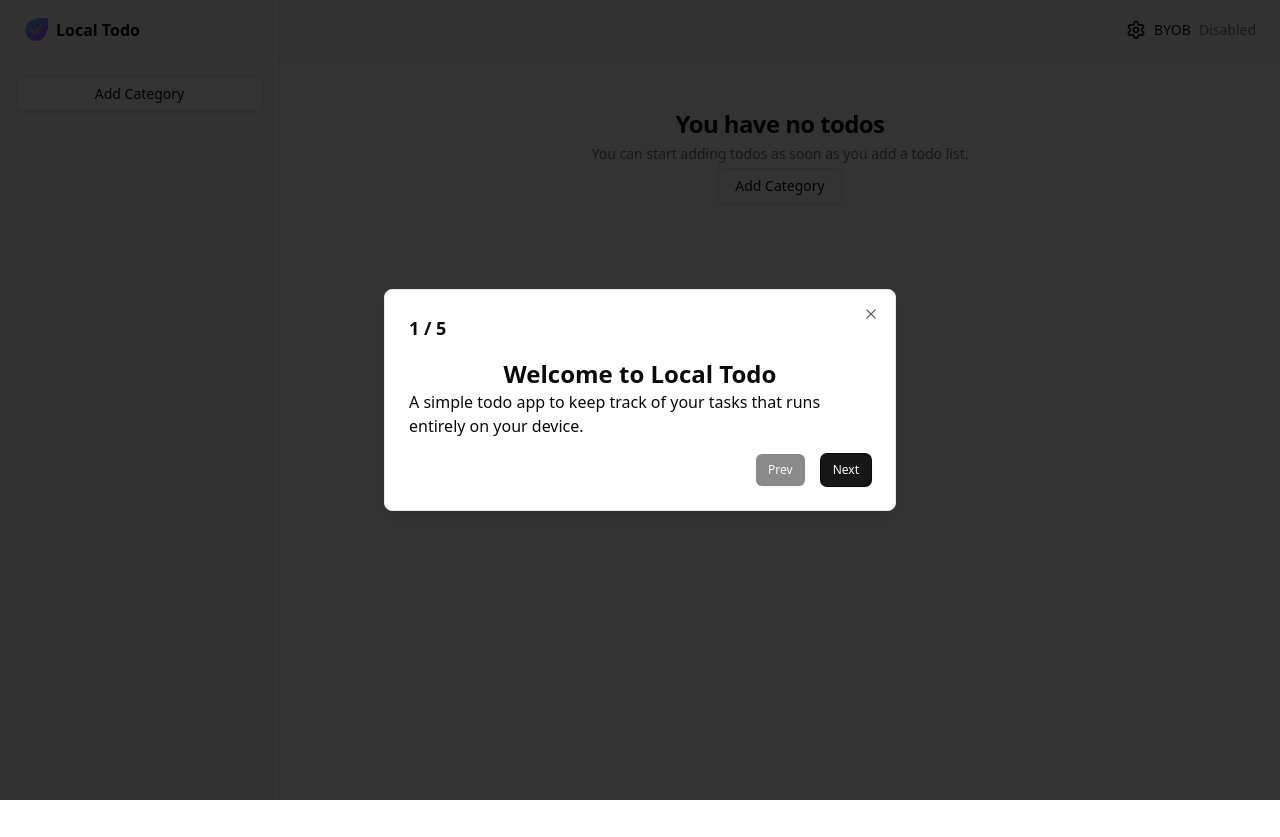
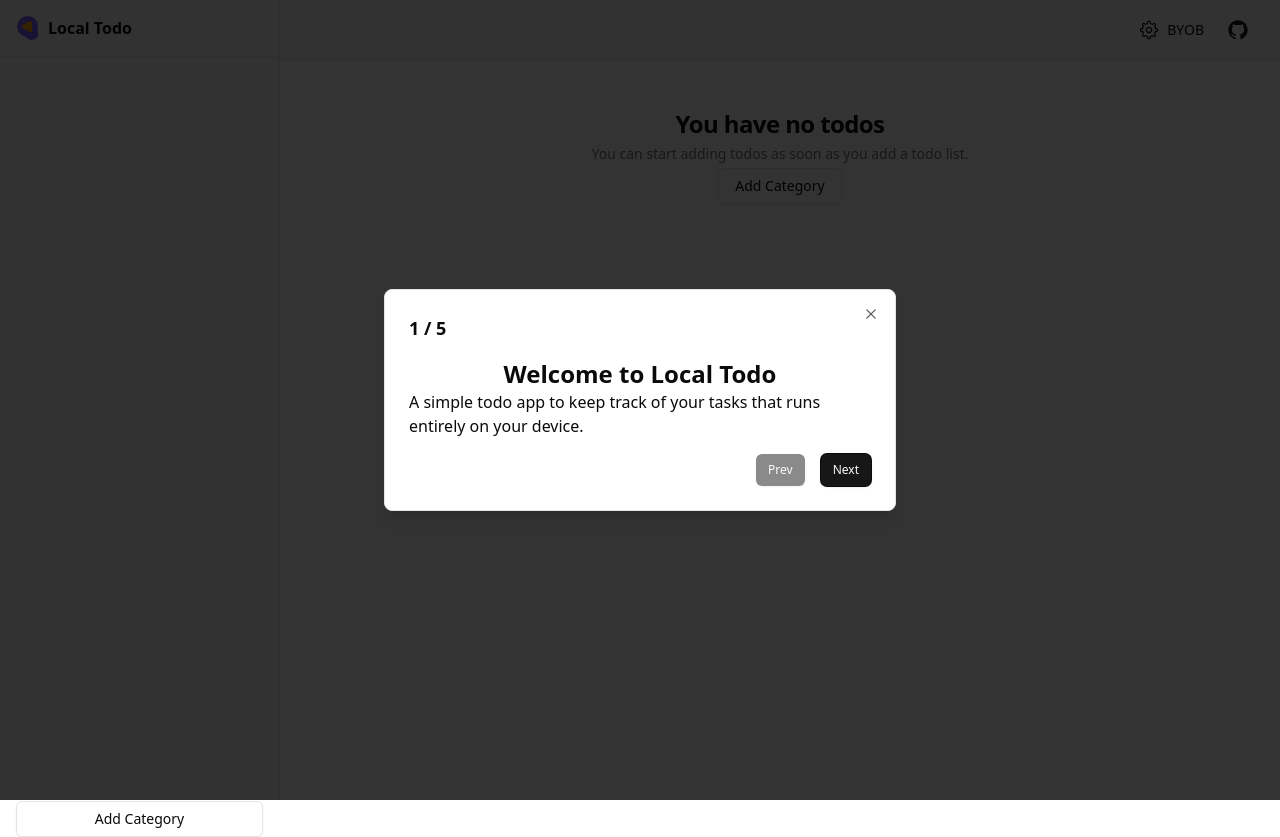
Before and after one commit to Braggedtooth/local-todo, a React (Vite) app: page / in a window 1280 px wide. Before the commit the page ends 800 px from the top, so only its background shows below. Built offline with nearby package versions, Linux system fonts and the light colour scheme.

Commit message:
Update dependencies and fix UI issues

```diff
--- a/index.html
+++ b/index.html
@@ -5,6 +5,7 @@
     <link rel="icon" type="image/svg+xml" href="/vite.svg" />
     <meta name="viewport" content="width=device-width, initial-scale=1.0" />
     <title>Localtodo</title>
+    <meta name="description" content="A simple todo app" />
   </head>
   <body>
     <div id="root"></div>
--- a/package.json
+++ b/package.json
@@ -27,7 +27,6 @@
     "clsx": "^2.1.0",
     "cmdk": "^1.0.0",
     "ky": "^1.2.3",
-    "lucide-react": "^0.363.0",
     "next-themes": "^0.3.0",
     "react": "^18.2.0",
     "react-dom": "^18.2.0",
--- a/src/components/categories.tsx
+++ b/src/components/categories.tsx
@@ -23,8 +23,8 @@ export const CategoriesList = ({ toggle }: { toggle?: () => void }) => {
     setCategories(store.todoList);
   }, [store.todoList]);
   return (
-    <div className="grid gap-2 px-4 text-lg font-medium">
-      <ScrollArea className="max-h-[45rem]">
+    <>
+      <ScrollArea className="h-[50%] lg:h-[45rem]">
         {categories.map((category) => (
           <div
             key={category.id}
@@ -48,7 +48,7 @@ export const CategoriesList = ({ toggle }: { toggle?: () => void }) => {
           toggle?.();
         }}
       />
-    </div>
+    </>
   );
 };
 
--- a/src/components/header.tsx
+++ b/src/components/header.tsx
@@ -1,19 +1,32 @@
 import { useConfig } from "@/hooks/use-config";
 import { Popover, PopoverContent, PopoverTrigger } from "./ui/popover";
-import { cn } from "@/lib/utils";
 import { Input } from "./ui/input";
 import { Switch } from "./ui/switch";
 import { Button } from "./ui/button";
-import { PlusIcon, Settings, XCircleIcon } from "lucide-react";
+
 import { useState } from "react";
 import { useStore } from "@/hooks/use-store";
-import { ArrowUpIcon, ArrowDownIcon, ReloadIcon } from "@radix-ui/react-icons";
+import {
+  ArrowUpIcon,
+  ArrowDownIcon,
+  ReloadIcon,
+  GearIcon,
+  Cross1Icon,
+  PlusIcon,
+} from "@radix-ui/react-icons";
 import { DocsModal } from "./docs-modal";
 import { useDebounceValue } from "usehooks-ts";
+import { Label } from "./ui/label";
+import { cn } from "@/lib/utils";
 
 export const Byob = () => {
-  const { config, toggleByob, setBackendUrl, toggleOnboardingScreen } =
-    useConfig();
+  const {
+    config,
+    toggleByob,
+    setBackendUrl,
+    toggleOnboardingScreen,
+    toggleForcePush,
+  } = useConfig();
   const [url, setUrl] = useState(config.backendUrl ?? "");
   const [backendUrl] = useDebounceValue(url, 500);
   const {
@@ -36,25 +49,19 @@ export const Byob = () => {
     <Popover>
       <PopoverTrigger>
         <div className="flex items-center gap-2 text-sm font-medium">
-          <Settings className="h-5 w-5" />
+          <GearIcon
+            className={cn("h-5 w-5", config.byob && " text-green-500")}
+          />
           <span>BYOB</span>
-          <span
-            className={cn(
-              "text-muted-foreground",
-              config.byob && "text-green-400",
-            )}
-          >
-            {config.byob ? "Enabled" : "Disabled"}
-          </span>
         </div>
       </PopoverTrigger>
-      <PopoverContent className="w-[28rem]">
-        <div className="flex flex-col gap-2 p-4">
+      <PopoverContent className="w-80">
+        <div className="flex flex-col gap-2 ">
           <p className="text-sm text-muted-foreground">
             BYOB stands for Bring Your Own Backend. When enabled, the app will
             send event to the specified backend URL with the specified headers.
-            <DocsModal />
           </p>
+          <DocsModal />
           <div className="flex flex-row items-center justify-between rounded-lg border p-3 shadow-sm">
             <p className="text-sm text-muted-foreground">Enable BYOB</p>
             <Switch
@@ -125,6 +132,16 @@ export const Byob = () => {
                       Data is not in sync
                     </p>
                   )}
+                  {shouldPull && !shouldPush && (
+                    <div className="flex flex-row items-center gap-2">
+                      <Switch
+                        id="force-push"
+                        checked={!config.forcePush}
+                        onCheckedChange={toggleForcePush}
+                      />
+                      <Label htmlFor="force-push">Force push?</Label>
+                    </div>
+                  )}
                 </div>
                 <div className="flex flex-row space-x-2 ">
                   <Button
@@ -194,7 +211,7 @@ const HeaderItem = ({ hkey, value }: { hkey: string; value: string }) => {
         className="h-6 w-6"
         onClick={() => removeHeaders(hkey)}
       >
-        <XCircleIcon className="h-4 w-4" />
+        <Cross1Icon className="h-4 w-4" />
       </Button>
     </div>
   );
--- a/src/components/icons/index.tsx
+++ b/src/components/icons/index.tsx
@@ -1,32 +1,22 @@
+import { cn } from "@/lib/utils";
+import { SVGProps } from "react";
+
 export const Icons = {
-  logo: function Logo(props: React.SVGProps<SVGSVGElement>) {
+  logo: function Logo({ className, ...props }: SVGProps<SVGSVGElement>) {
     return (
       <svg
         xmlns="http://www.w3.org/2000/svg"
-        width="100"
-        height="100"
-        viewBox="0 0 100 100"
+        width={103}
+        height={114}
+        viewBox="0 0 103 114"
+        className={cn("h-6 w-6", className)}
         {...props}
       >
-        <defs>
-          <linearGradient id="gradient1" x1="0%" y1="0%" x2="100%" y2="100%">
-            <stop offset="0%" style={{ stopColor: "#41D1FF" }} />
-            <stop offset="100%" style={{ stopColor: "#BD34FE" }} />
-          </linearGradient>
-          <linearGradient id="gradient2" x1="0%" y1="0%" x2="100%" y2="100%">
-            <stop offset="0%" style={{ stopColor: "#FFEA83" }} />
-            <stop offset="100%" style={{ stopColor: "#FFA800" }} />
-          </linearGradient>
-        </defs>
+        <circle cx={50} cy={50} r={50} fill="#7B61FF" />
+        <ellipse cx={68} cy={85} rx={32} ry={29} fill="#7B61FF" />
         <path
-          d="M50,5 A45,45 0 1,0 95,50 A45,45 0 1,0 50,5"
-          fill="url(#gradient1)"
-        />
-        <path
-          d="M30,50 L45,65 L70,30"
-          stroke="url(#gradient2)"
-          stroke-width="5"
-          fill="none"
+          d="M57.811 24.8727C62.9984 21.9008 69.4939 25.4615 69.7788 31.4331L71.4977 67.4676C71.7955 73.7099 65.1414 77.8679 59.6614 74.8639L26.6401 56.7629C21.16 53.7589 21.0862 45.9128 26.5087 42.8062L57.811 24.8727Z"
+          fill="#FFA800"
         />
       </svg>
     );
--- a/src/components/layout.tsx
+++ b/src/components/layout.tsx
@@ -1,4 +1,4 @@
-import { Button } from "@/components/ui/button";
+import { Button, buttonVariants } from "@/components/ui/button";
 import { Sheet, SheetContent, SheetTrigger } from "@/components/ui/sheet";
 import { CategoriesList } from "./categories";
 
@@ -8,21 +8,22 @@ import { useToggle } from "usehooks-ts";
 import { Byob } from "./header";
 import { Onboarding } from "./onboarding";
 import { Icons } from "./icons";
+import { GitHubLogoIcon } from "@radix-ui/react-icons";
+import { cn } from "@/lib/utils";
 
 export function Dashboard() {
   const [open, toggle] = useToggle(false);
   return (
     <div className="grid min-h-screen w-full md:grid-cols-[220px_1fr] lg:grid-cols-[280px_1fr]">
       <div className="hidden border-r bg-muted/40 md:block">
-        <div className="flex h-full max-h-screen flex-col gap-2">
-          <div className="h-18 flex items-center border-b px-4 lg:h-[60px] lg:px-6">
+        <div className="flex h-full max-h-screen flex-col gap-2 space-y-2">
+          <div className="h-18 flex items-center border-b p-4">
             <a href="/" className="flex items-center gap-2 font-semibold">
               <Icons.logo className="h-6 w-6" />
-
               <span className="">Local Todo</span>
             </a>
           </div>
-          <div className="flex-1">
+          <div className="grid gap-2 px-4 text-lg font-medium">
             <CategoriesList />
           </div>
         </div>
@@ -40,16 +41,36 @@ export function Dashboard() {
                 <span className="sr-only">Toggle navigation menu</span>
               </Button>
             </SheetTrigger>
-            <SheetContent side="left" className="flex flex-col">
+            <SheetContent side="left" className="flex flex-col space-y-2">
+              <div className="mb-2 flex items-center gap-2 text-lg font-semibold">
+                <Icons.logo />
+                <span className="">Local Todo</span>
+              </div>
+              {/* <div className="mb-2 grid gap-2 text-lg font-medium"> */}
               <CategoriesList toggle={toggle} />
+              {/* </div> */}
             </SheetContent>
           </Sheet>
           <div className="w-full flex-1" />
           <Byob />
+          <a
+            className={cn(
+              buttonVariants({
+                variant: "link",
+                size: "icon",
+                className: "shrink-0",
+              }),
+            )}
+            target="_blank"
+            rel="noreferrer"
+            href="https://github.com/Braggedtooth/local-todo"
+          >
+            <GitHubLogoIcon className="h-5 w-5" />
+          </a>
         </header>
         <main className="flex flex-1 flex-col gap-4 p-4 lg:gap-6 lg:p-6">
           <Heading />
-          <div className="">
+          <div className="flex-1">
             <TodoList />
           </div>
           <Onboarding />
--- a/src/components/todos.tsx
+++ b/src/components/todos.tsx
@@ -34,11 +34,7 @@ export const TodoList = () => {
   if (todos.length === 0) {
     return <EmptyState />;
   }
-  return (
-    <div>
-      <DataTable data={todos} columns={columns} />
-    </div>
-  );
+  return <DataTable data={todos} columns={columns} />;
 };
 
 export const TodoItem = ({ todo }: { todo: Todo }) => {
--- a/src/hooks/use-store.ts
+++ b/src/hooks/use-store.ts
@@ -1,15 +1,13 @@
 import {
+  CrossCircledIcon,
+  CircleIcon,
+  ClockIcon,
+  CheckIcon,
   QuestionMarkCircledIcon,
-  StopwatchIcon,
-  CheckCircledIcon,
-  CrossCircledIcon,
-} from "@radix-ui/react-icons";
-import {
-  CircleIcon,
   ArrowDownIcon,
   ArrowRightIcon,
   ArrowUpIcon,
-} from "lucide-react";
+} from "@radix-ui/react-icons";
 
 import { toast } from "sonner";
 import { useLocalStorage, useReadLocalStorage } from "usehooks-ts";
@@ -35,12 +33,12 @@ export const statuses = [
   {
     value: "in progress",
     label: "In Progress",
-    icon: StopwatchIcon,
+    icon: ClockIcon,
   },
   {
     value: "done",
     label: "Done",
-    icon: CheckCircledIcon,
+    icon: CheckIcon,
   },
   {
     value: "canceled",
@@ -102,12 +100,15 @@ export const useStore = () => {
   } = useQuery({
     queryKey: ["remote_data"],
     queryFn: fetchRemoteStore,
-    enabled: config?.byob,
+    enabled: config?.byob && !!config?.backendUrl,
     retry: 1,
   });
 
   const { mutate } = useMutation({
     mutationFn: (event: Event) => publishEvent(event),
+    onSuccess() {
+      utils.invalidateQueries({ queryKey: ["remote_data"] });
+    },
   });
   const utils = useQueryClient();
   const { mutate: syncMutate, isPending } = useMutation({
@@ -149,6 +150,7 @@ export const useStore = () => {
       return;
     }
     setStore({ ...store, todoList: newTodoListArray, currentTodoListId: null });
+    toast.success("Category deleted successfully");
     mutate({ type: "delete_todo_list", payload: { id } });
   };
   const addTodo = (todo: Omit<Todo, "id">) => {
@@ -214,16 +216,17 @@ export const useStore = () => {
   };
 
   const pullRemoteStore = async () => {
-    console.log("pulling remote store");
     refetch();
     if (!remoteData) {
       return;
     }
-    console.log("remoteData", remoteData);
+    const combinedTodos = createSafeDiff(store.todos, remoteData.todos);
+    const combinedLists = createSafeDiff(store.todoList, remoteData.todoList);
+
     setStore((prev) => ({
       ...prev,
-      todoList: [...remoteData.todoList],
-      todos: [...remoteData.todos],
+      todoList: [...prev.todoList, ...combinedLists],
+      todos: [...prev.todos, ...combinedTodos],
     }));
   };
 
@@ -301,13 +304,12 @@ type Event =
 const getConfig = () => {
   const config = localStorage.getItem("config");
   if (config) {
-    return JSON.parse(config);
+    return JSON.parse(config) as Config;
   }
   return {
     backendUrl: "",
-    headers: {
-      "Content-Type": "application/json",
-    },
+    headers: {},
+    forcePush: false,
     byob: false,
   };
 };
@@ -359,6 +361,7 @@ export const syncStore = async (store: TodoStore) => {
     payload: {
       todoLists: store.todoList,
       todos: store.todos,
+      force: config.forcePush,
     },
   };
 
@@ -376,3 +379,8 @@ export const syncStore = async (store: TodoStore) => {
     console.error(error);
   }
 };
+
+const createSafeDiff = <T extends { id: number }>(store: T[], remote: T[]) => {
+  const diff = remote.filter((r) => !store.some((s) => s.id === r.id));
+  return diff;
+};
```
Also changed, not shown: src/components/columns.tsx (+7 -2 lines), src/components/docs-modal.tsx (+14 -7 lines), src/hooks/use-config.ts (+7 -0 lines), public/vite.svg, 1 other file (tests, documents, lock files or other folders).
